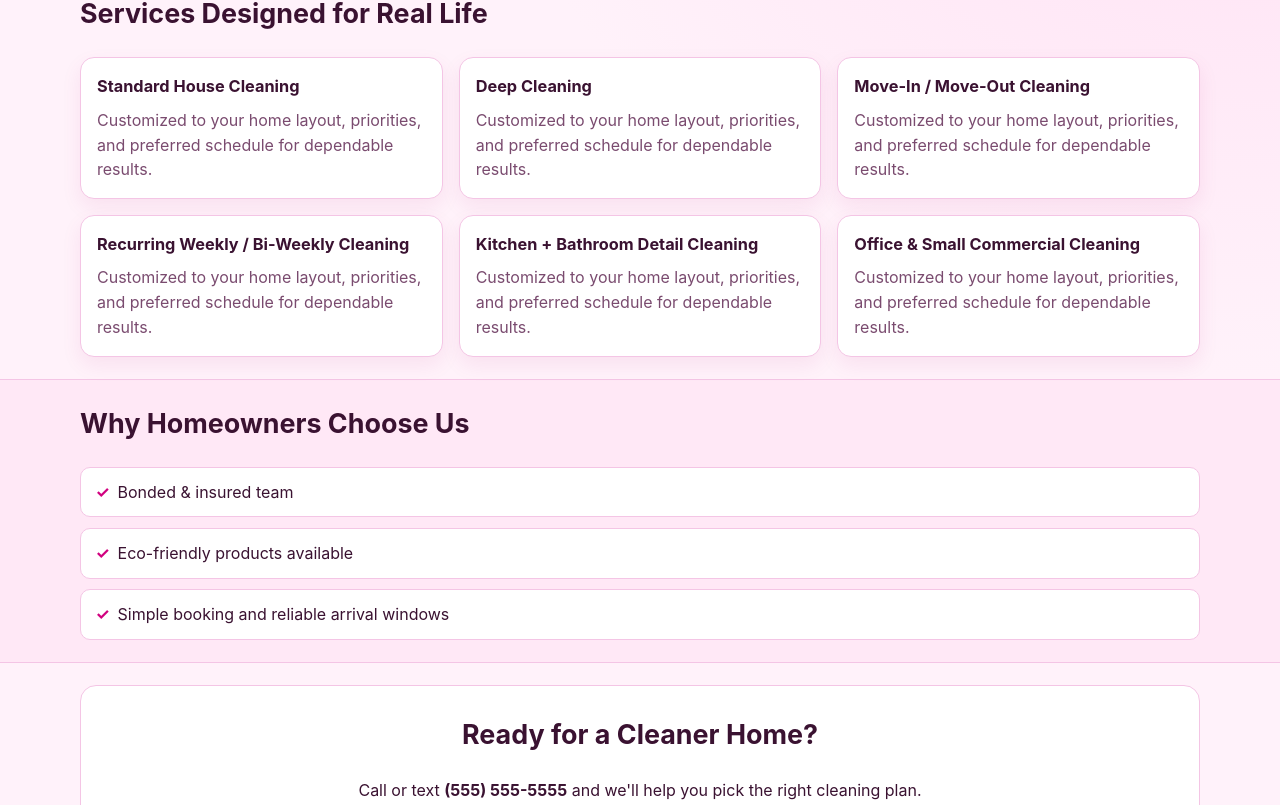
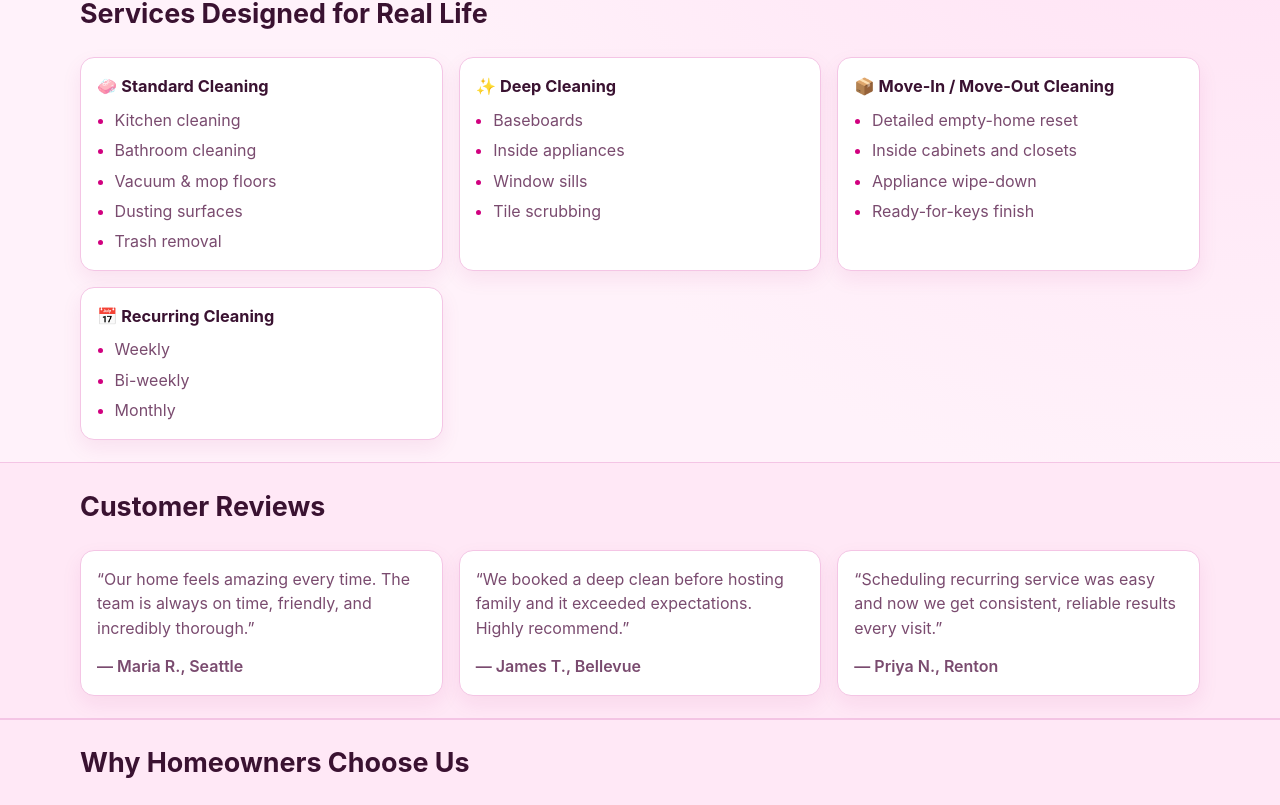
Before and after one commit to jbminerich/laryscleaningservice, a Next.js app in the folder frontend/app/: page / in a window 1280 px wide. Shown: the part 495-1300 px from the top of the page. Built offline with nearby package versions, Linux system fonts and the light colour scheme.

Commit message:
updating theme

```diff
--- a/frontend/app/app/globals.css
+++ b/frontend/app/app/globals.css
@@ -70,6 +70,13 @@ h2 {
   color: var(--muted);
   font-size: 1.08rem;
   max-width: 62ch;
+}
+
+.hero-headline {
+  margin: 0.8rem 0 0;
+  font-weight: 700;
+  font-size: clamp(1.1rem, 2vw, 1.45rem);
+  color: var(--brand-deep);
 }
 
 .cta-row {
@@ -149,6 +156,32 @@ h2 {
   color: var(--muted);
 }
 
+.service-list {
+  margin: 0;
+  padding-left: 1.1rem;
+  color: var(--muted);
+  display: grid;
+  gap: 0.35rem;
+}
+
+.service-list li::marker {
+  color: var(--brand-deep);
+}
+
+.reviews-grid {
+  grid-template-columns: repeat(3, minmax(0, 1fr));
+}
+
+.review-card {
+  display: grid;
+  gap: 0.8rem;
+}
+
+.review-name {
+  font-weight: 600;
+  color: var(--text);
+}
+
 .checklist {
   list-style: none;
   padding: 0;
@@ -178,6 +211,19 @@ h2 {
   border-radius: 16px;
   padding: 1.7rem 1rem;
   margin-bottom: 3rem;
+}
+
+.about-wrap {
+  max-width: 920px;
+  background: #fff;
+  border: 1px solid var(--line);
+  border-radius: 16px;
+  padding: 1.4rem;
+  margin-bottom: 2rem;
+}
+
+.about-wrap p {
+  color: var(--muted);
 }
 
 .request-wrap {
--- a/frontend/app/app/page.js
+++ b/frontend/app/app/page.js
@@ -2,12 +2,55 @@ import Image from "next/image";
 import logo from "../Logo.png";
 
 const services = [
-  "Standard House Cleaning",
-  "Deep Cleaning",
-  "Move-In / Move-Out Cleaning",
-  "Recurring Weekly / Bi-Weekly Cleaning",
-  "Kitchen + Bathroom Detail Cleaning",
-  "Office & Small Commercial Cleaning",
+  {
+    title: "Standard Cleaning",
+    icon: "🧼",
+    items: [
+      "Kitchen cleaning",
+      "Bathroom cleaning",
+      "Vacuum & mop floors",
+      "Dusting surfaces",
+      "Trash removal",
+    ],
+  },
+  {
+    title: "Deep Cleaning",
+    icon: "✨",
+    items: ["Baseboards", "Inside appliances", "Window sills", "Tile scrubbing"],
+  },
+  {
+    title: "Move-In / Move-Out Cleaning",
+    icon: "📦",
+    items: [
+      "Detailed empty-home reset",
+      "Inside cabinets and closets",
+      "Appliance wipe-down",
+      "Ready-for-keys finish",
+    ],
+  },
+  {
+    title: "Recurring Cleaning",
+    icon: "📅",
+    items: ["Weekly", "Bi-weekly", "Monthly"],
+  },
+];
+
+const reviews = [
+  {
+    quote:
+      "Our home feels amazing every time. The team is always on time, friendly, and incredibly thorough.",
+    name: "— Maria R., Seattle",
+  },
+  {
+    quote:
+      "We booked a deep clean before hosting family and it exceeded expectations. Highly recommend.",
+    name: "— James T., Bellevue",
+  },
+  {
+    quote:
+      "Scheduling recurring service was easy and now we get consistent, reliable results every visit.",
+    name: "— Priya N., Renton",
+  },
 ];
 
 const highlights = [
@@ -24,12 +67,13 @@ export default function HomePage() {
           <div>
             <p className="eyebrow">House Cleaning • Reliable • Professional</p>
             <h1>Lary&apos;s Cleaning Services</h1>
+            <p className="hero-headline">Professional House Cleaning in the Greater Seattle Area</p>
             <p className="lead">
               A modern cleaning experience for busy households. We help you enjoy a fresh,
               calm, spotless home week after week.
             </p>
             <div className="cta-row">
-              <a className="btn btn-primary" href="tel:+15555555555">
+              <a className="btn btn-primary" href="tel:+14255004931">
                 Call for a Free Estimate
               </a>
               <a className="btn btn-secondary" href="/request-appointment">
@@ -55,12 +99,29 @@ export default function HomePage() {
           <h2>Services Designed for Real Life</h2>
           <div className="card-grid">
             {services.map((service) => (
-              <article className="card" key={service}>
-                <h3>{service}</h3>
-                <p>
-                  Customized to your home layout, priorities, and preferred schedule for
-                  dependable results.
-                </p>
+              <article className="card" key={service.title}>
+                <h3>
+                  <span aria-hidden="true">{service.icon}</span> {service.title}
+                </h3>
+                <ul className="service-list">
+                  {service.items.map((item) => (
+                    <li key={item}>{item}</li>
+                  ))}
+                </ul>
+              </article>
+            ))}
+          </div>
+        </div>
+      </section>
+
+      <section className="section section-soft">
+        <div className="container">
+          <h2>Customer Reviews</h2>
+          <div className="card-grid reviews-grid">
+            {reviews.map((review) => (
+              <article className="card review-card" key={review.name}>
+                <p>&ldquo;{review.quote}&rdquo;</p>
+                <p className="review-name">{review.name}</p>
               </article>
             ))}
           </div>
@@ -82,11 +143,14 @@ export default function HomePage() {
         <div className="container final-cta">
           <h2>Ready for a Cleaner Home?</h2>
           <p>
-            Call or text <strong>(555) 555-5555</strong> and we&apos;ll help you pick the right
+            Call or text <strong>(425) 500-4931</strong> and we&apos;ll help you pick the right
             cleaning plan.
           </p>
           <p>
             Prefer online booking? <a href="/request-appointment">Submit an appointment request</a>.
+          </p>
+          <p>
+            Learn more <a href="/about">about our business</a>.
           </p>
         </div>
       </section>
```
Also changed, not shown: frontend/app/app/about/page.js (added, +39 -0 lines).
